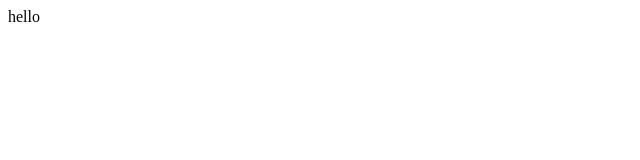
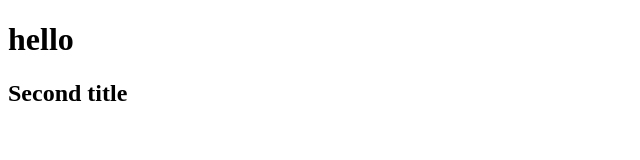
Before and after one commit to MaksutovAnvar/git_start, a plain HTML site: page index.html in a window 1280 px wide. Shown: the whole page, without its empty margins (0-640 px from the left). Drawn offline with Linux system fonts and the light colour scheme.

Commit message:
edited index

```diff
--- a/index.html
+++ b/index.html
@@ -6,6 +6,7 @@
     <title>Document</title>
 </head>
 <body>
-    hello
+    <h1>hello</h1>
+    <h2>Second title</h2>
 </body>
 </html>
```
